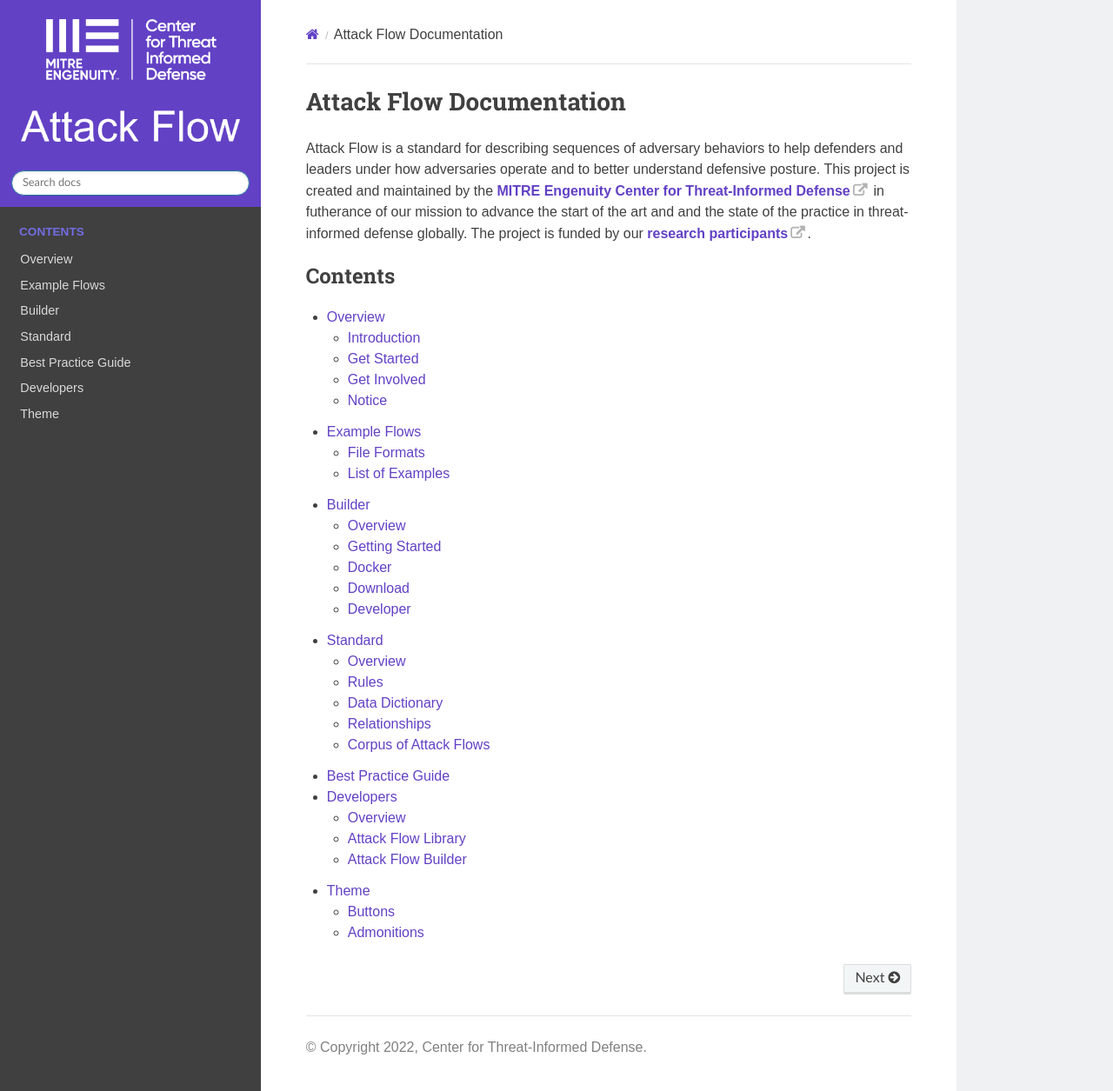
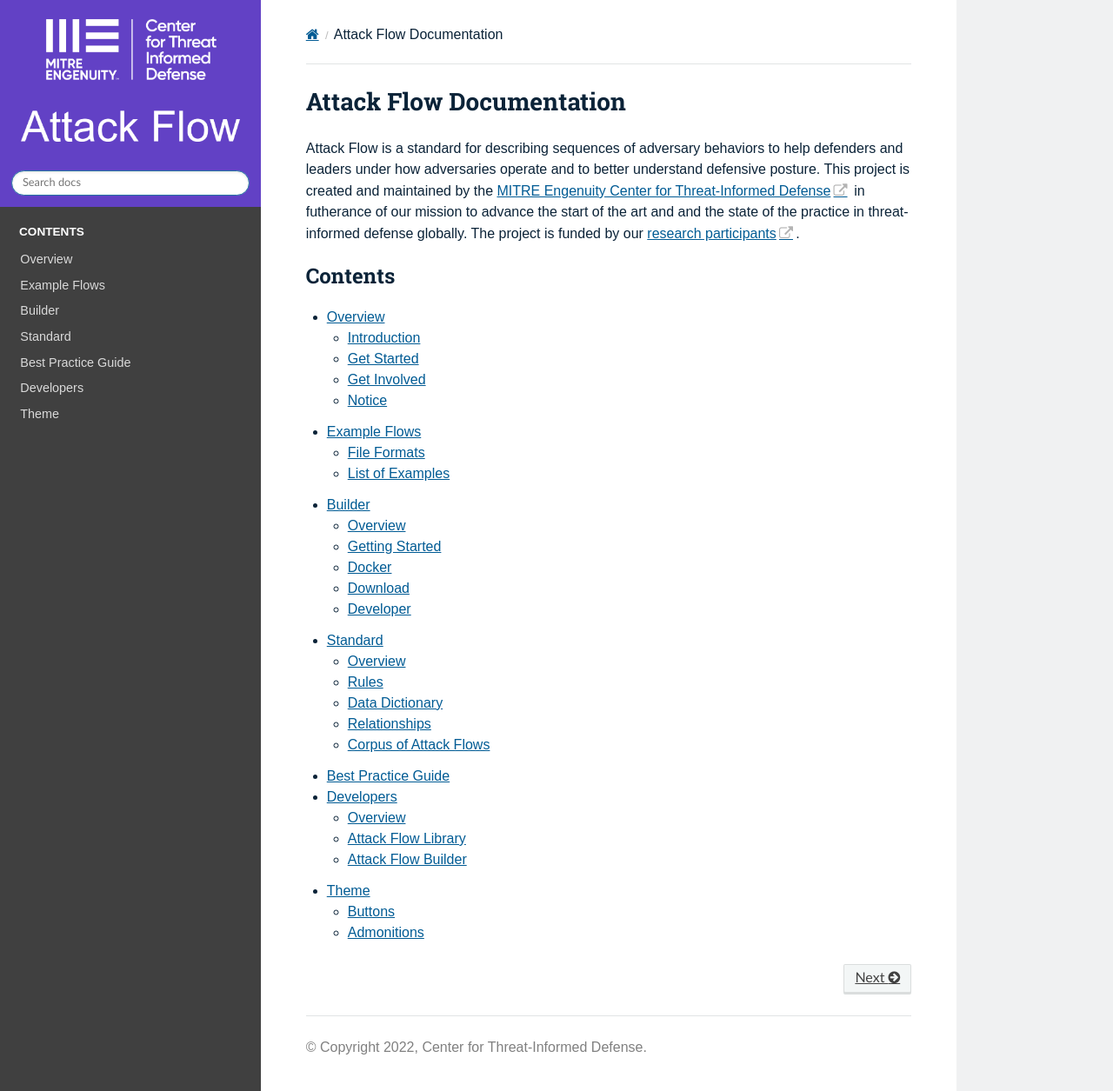
Before and after one commit to center-for-threat-informed-defense/attack-flow, a Sphinx documentation site: the page built from docs/index.rst, in a window 1280 px wide and 1255 px high. Shown: the whole window at 87% size. Built offline with Sphinx 7.4.7 and the Read the Docs theme 2.0.0, drawn with Linux system fonts in a browser that asks for light colours.

Commit message:
Update styles based on chat with Shannon
Reduce use of purple; switch to M-E favicon.

```diff
--- a/docs/_static/css/ctid.css
+++ b/docs/_static/css/ctid.css
@@ -1,9 +1,11 @@
 /* Document styles */
 
 body {
-    --text-color: #404040;
+    --text-color: #0B2338;
     --text-color-inverse: #FFFFFF;
     --text-background: #FFFFFF;
+    --side-nav-background: #404040;
+
     color: var(--text-color);
     font-family: Arial, Helvetica, sans-serif;
 
@@ -17,6 +19,7 @@
     --me-core-blue-darker: #0F1538;
     --me-core-gray-light: #F0F1F2;
     --me-core-gray: #B2B2B2;
+    --me-hyperlink: #005B94;
 
     /* MITRE Engenuity Extended Colors */
     --me-ext-navy: #212C5E;
@@ -59,12 +62,12 @@
 .rst-content a,
 .rst-content a:active,
 .rst-content a:visited {
-    color: var(--me-core-purple);
-    font-weight: bold;
+    color: var(--me-hyperlink);
+    text-decoration: underline;
 }
 
 .rst-content a:hover {
-    color: var(--me-core-purple-dark);
+    color: var(--me-text-color);
 }
 
 .rst-content.style-external-links a.reference.external:after {
@@ -123,7 +126,7 @@
 /* Side bar styles */
 
 .wy-nav-side {
-    background-color: var(--text-color);
+    background-color: var(--side-nav-background);
 }
 
 .wy-side-nav-search a {
@@ -139,7 +142,7 @@
 }
 
 .wy-menu-vertical p.caption {
-    color: var(--me-core-purple-light);
+    color: var(--text-color-inverse);
 }
 
 .wy-menu-vertical li.current {
--- a/docs/conf.py
+++ b/docs/conf.py
@@ -51,7 +51,7 @@
 html_theme = "sphinx_rtd_theme"
 html_static_path = ["_static"]
 html_extra_path = ["extra"]
-html_favicon = "_static/favicon.ico"
+html_favicon = "_static/favicon.png"
 html_logo = "_static/ctid_logo_white.png"
 html_css_files = [
     "css/ctid.css",
```
Also changed, not shown: docs/_static/favicon.png (added).
